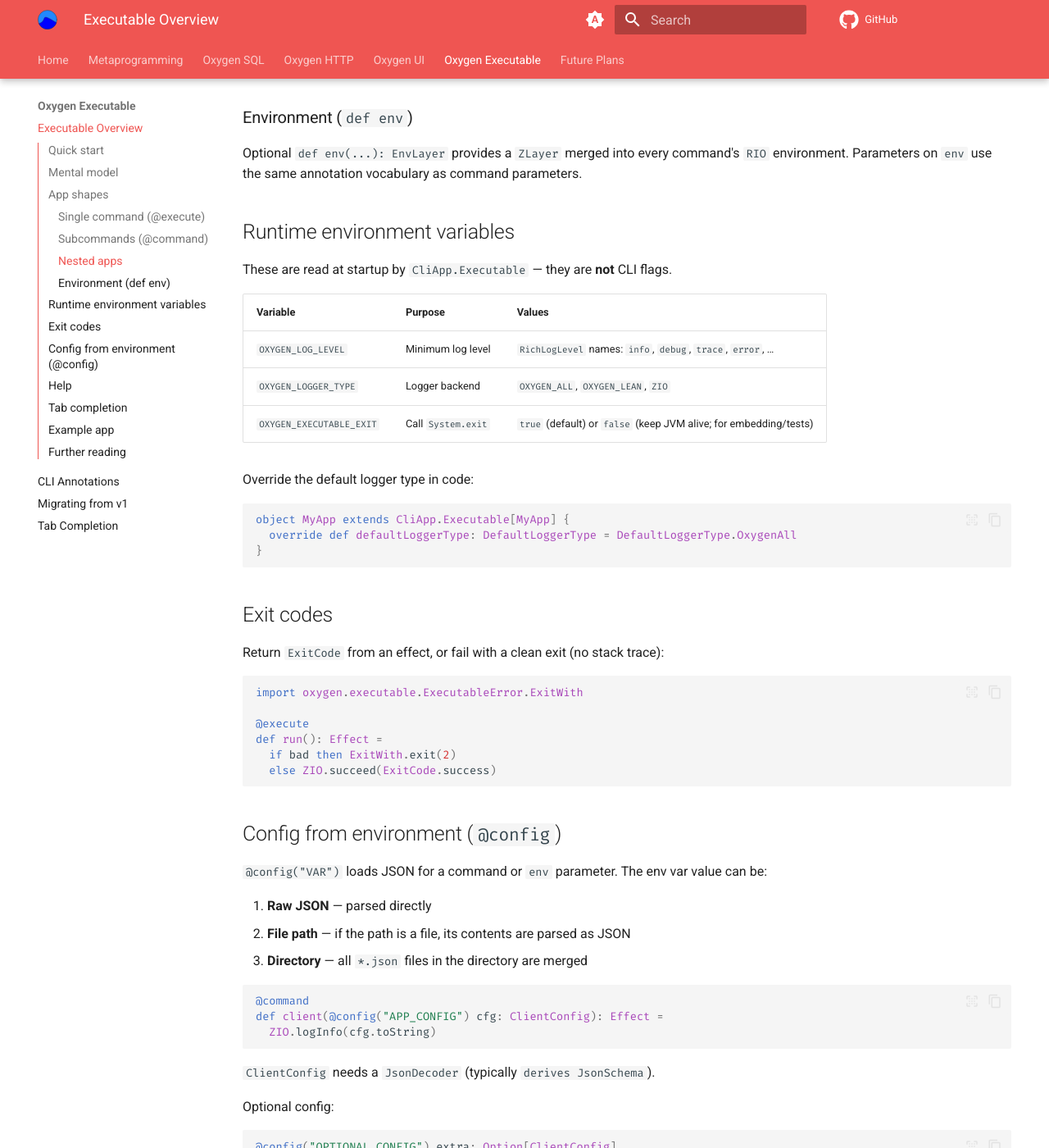
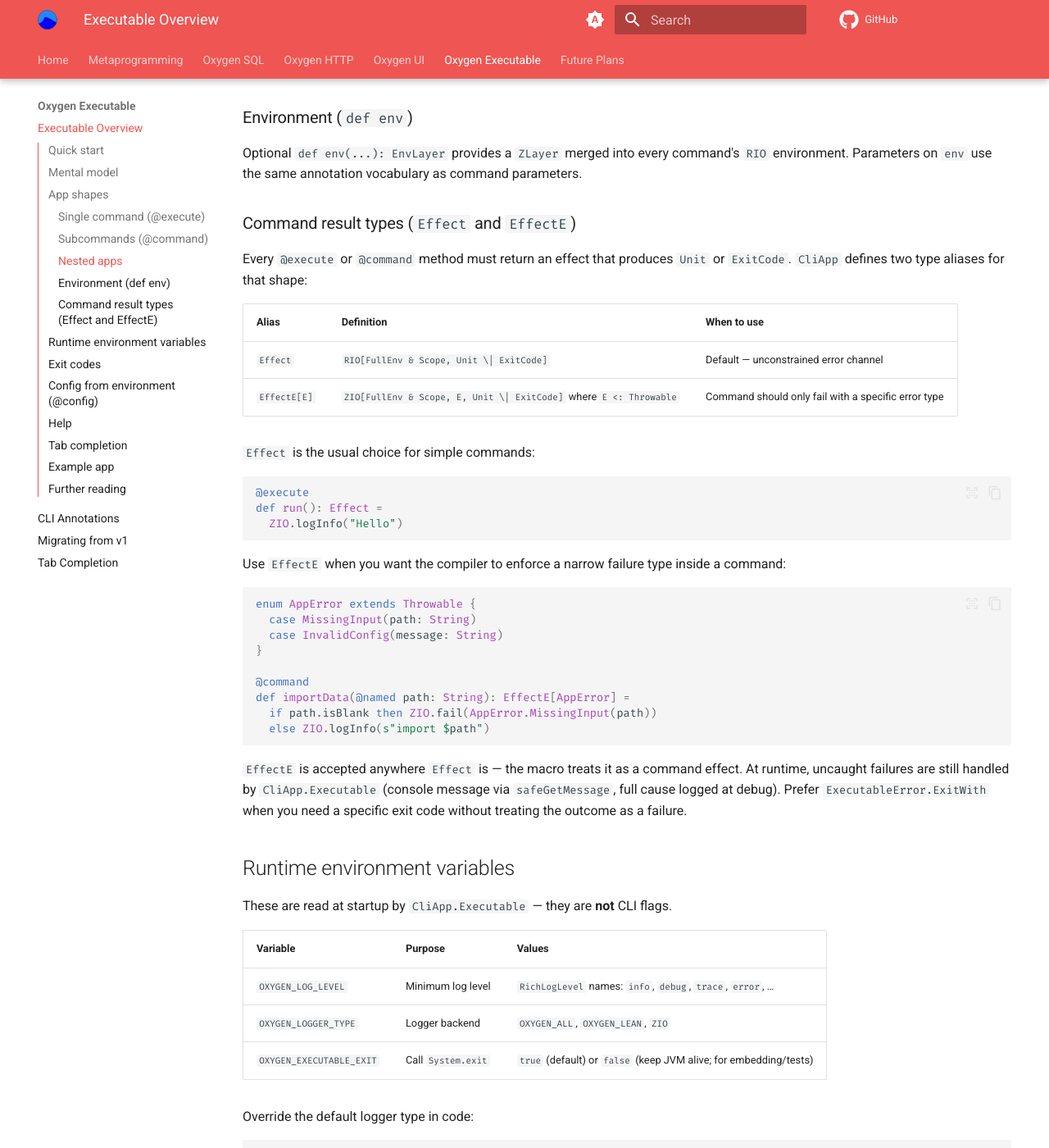
Before and after one commit to Kalin-Rudnicki/Oxygen, an MkDocs documentation site: the page built from docs/docs/executable/index.md, in a window 1280 px wide and 1400 px high, scrolled down 2480 px. Shown: the whole window at 82% size. Built offline with MkDocs 1.6.1 and Material for MkDocs 9.7.7, drawn with Linux system fonts in a browser that asks for light colours; comment, search, counter and statistics services are not loaded.

Commit message:
Improved auto-complete and help docs
Co-authored-by: Grok <noreply@cursor.com>

````diff
--- a/docs/docs/executable/index.md
+++ b/docs/docs/executable/index.md
@@ -113,6 +113,43 @@ subcommands. See [CLI annotations](cli.md) for a full annotated example with nes
 Optional `def env(...): EnvLayer` provides a `ZLayer` merged into every command's `RIO` environment.
 Parameters on `env` use the same annotation vocabulary as command parameters.
 
+### Command result types (`Effect` and `EffectE`)
+
+Every `@execute` or `@command` method must return an effect that produces `Unit` or `ExitCode`.
+`CliApp` defines two type aliases for that shape:
+
+| Alias | Definition | When to use |
+|-------|------------|-------------|
+| `Effect` | `RIO[FullEnv & Scope, Unit \| ExitCode]` | Default — unconstrained error channel |
+| `EffectE[E]` | `ZIO[FullEnv & Scope, E, Unit \| ExitCode]` where `E <: Throwable` | Command should only fail with a specific error type |
+
+`Effect` is the usual choice for simple commands:
+
+```scala
+@execute
+def run(): Effect =
+  ZIO.logInfo("Hello")
+```
+
+Use `EffectE` when you want the compiler to enforce a narrow failure type inside a command:
+
+```scala
+enum AppError extends Throwable {
+  case MissingInput(path: String)
+  case InvalidConfig(message: String)
+}
+
+@command
+def importData(@named path: String): EffectE[AppError] =
+  if path.isBlank then ZIO.fail(AppError.MissingInput(path))
+  else ZIO.logInfo(s"import $path")
+```
+
+`EffectE` is accepted anywhere `Effect` is — the macro treats it as a command effect. At runtime,
+uncaught failures are still handled by `CliApp.Executable` (console message via `safeGetMessage`,
+full cause logged at debug). Prefer `ExecutableError.ExitWith` when you need a specific exit code
+without treating the outcome as a failure.
+
 ## Runtime environment variables
 
 These are read at startup by `CliApp.Executable` — they are **not** CLI flags.
````
Also changed, not shown: docs/docs/executable/cli.md (+4 -0 lines), 16 other files.
